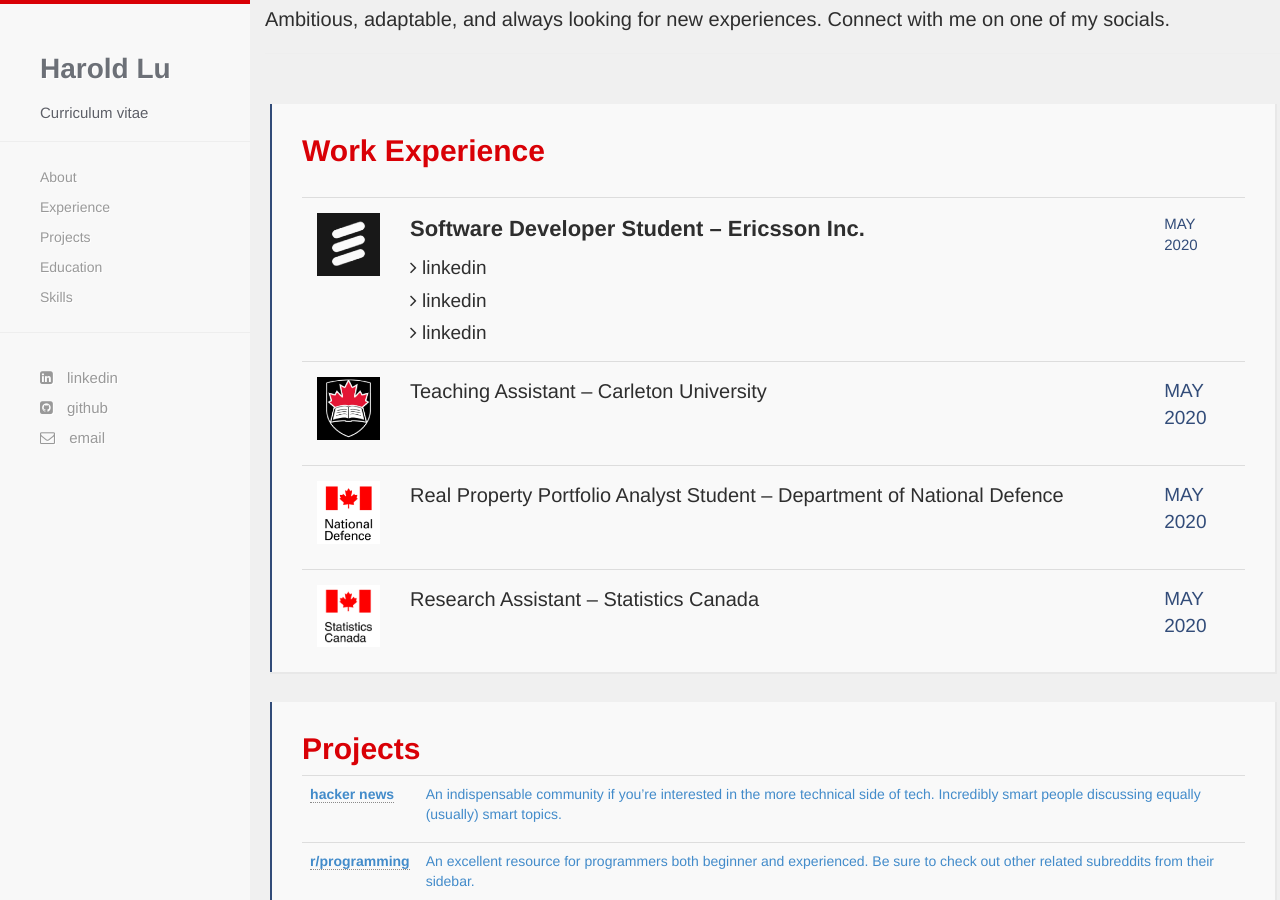
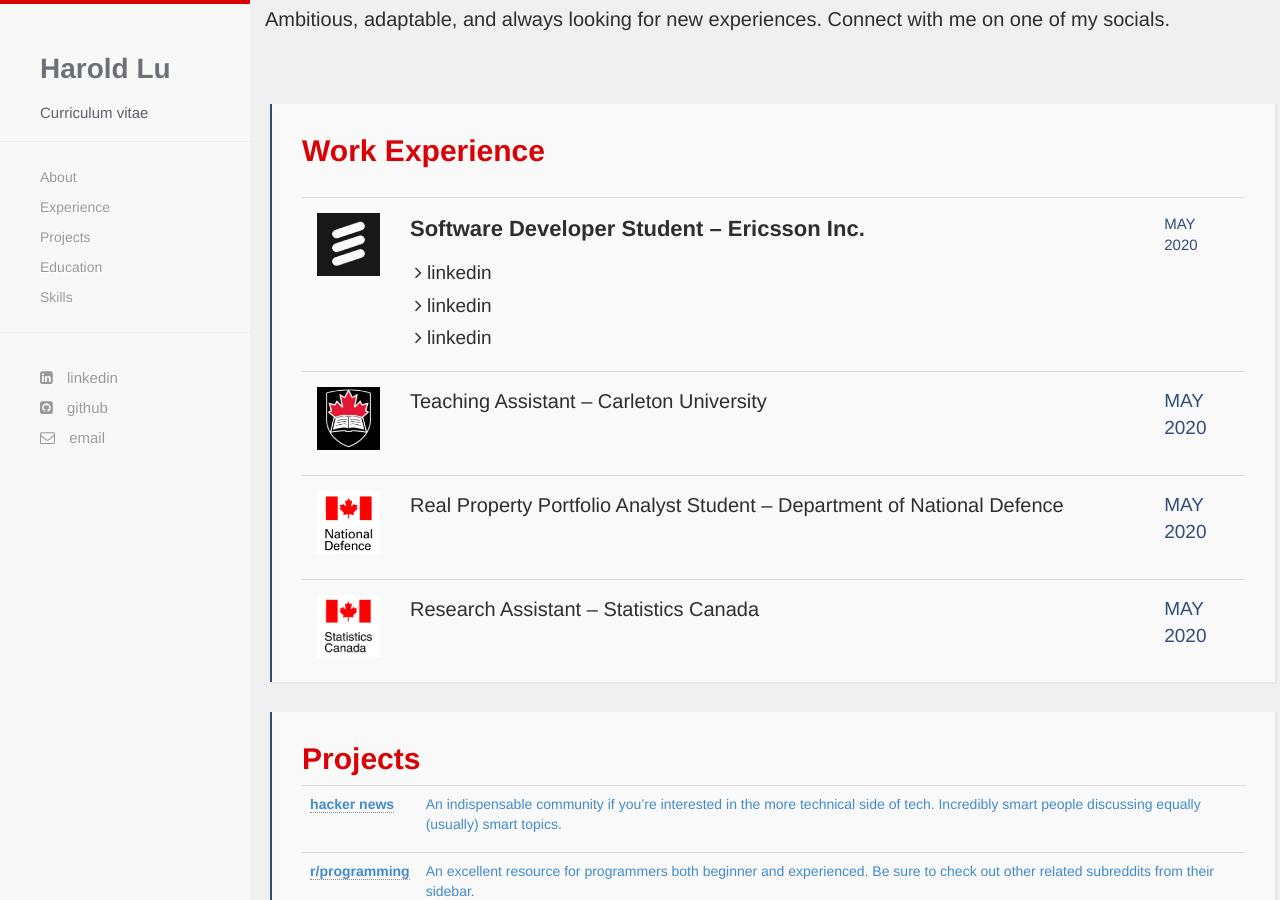
Before and after one commit to harold-lu/harold-lu.github.io, a Jekyll site: the page built from index.html, in a window 1280 px wide and 900 px high, scrolled down 897 px. Built offline with Jekyll 4.4.1, drawn with Linux system fonts in a browser that asks for light colours; nearby versions of some CDN libraries; some web fonts are replaced.

Commit message:
table update

```diff
--- a/index.html
+++ b/index.html
@@ -34,7 +34,7 @@
             <td style="width:60%;padding:15px">
               <p style="color:#2e2e2e;font-size:22px;font-weight:600">Software Developer Student  &ndash;  Ericsson Inc.</p>
 			  <!-- <p style="color:#2e2e2e;font-size:18px;font-weight:400"> -->
-			  <ul  style="font-size:19px;font-weight:450;color:#2e2e2e;list-style-type: none;list-style-position:inside;margin:0;padding:0">
+			  <ul  style="font-size:19px;font-weight:450;color:#2e2e2e;list-style-type: none;list-style-position:inside;margin:0;padding:5px">
 				<li style="padding-bottom:5px"><i class="fa fa-angle-right"></i> linkedin</li>
 				<li style="padding-bottom:5px"><i class="fa fa-angle-right"></i> linkedin</li>
 				<li><i class="fa fa-angle-right"></i> linkedin</li>
```
